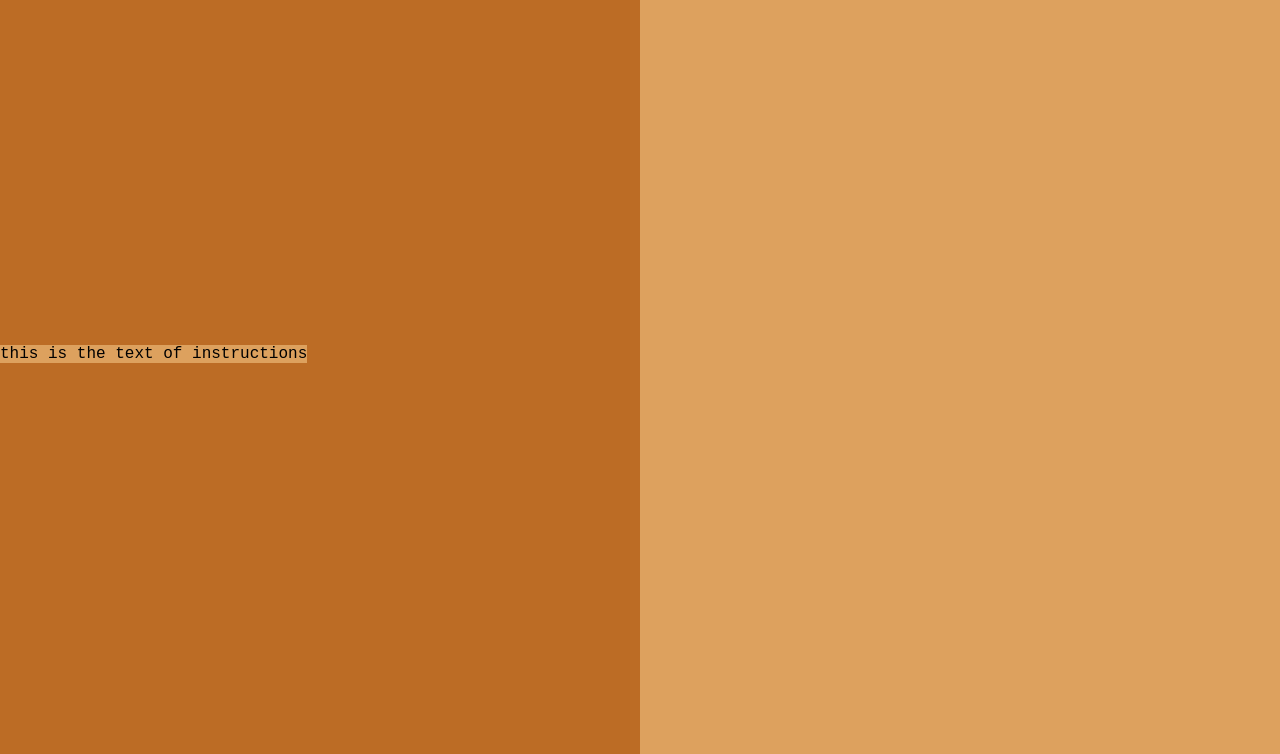
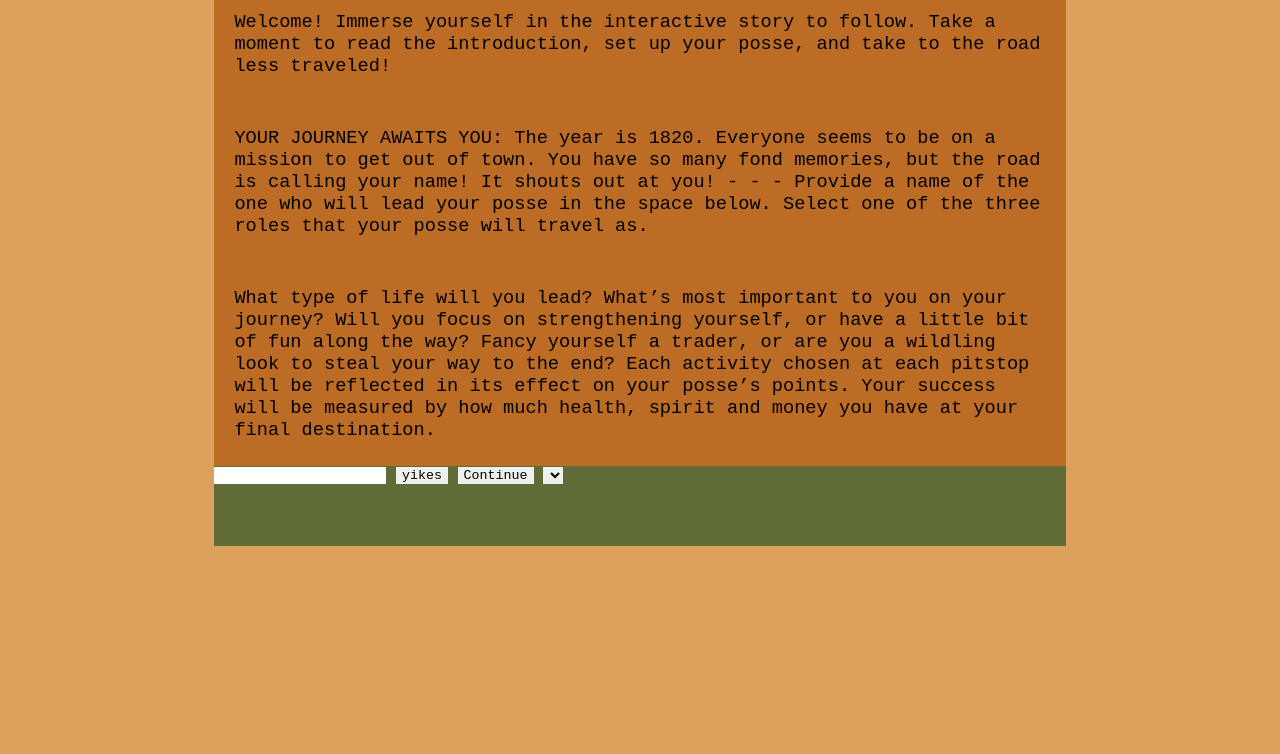
Before and after one commit to nd1391/Mod1-Proj-Trail-Best, a plain HTML site: page index.html in a window 1280 px wide. Shown: the part 189-943 px from the top of the page. After the commit the page ends 800 px from the top, so only its background shows below. Drawn offline with Linux system fonts and the light colour scheme.

Commit message:
setting landing page

```diff
--- a/index.html
+++ b/index.html
@@ -8,10 +8,42 @@
     <link rel="stylesheet" href="style.css">
 </head>
 <body>
-    <h1>The Oregon Trail</h1>
-    <div class="story">
-        <p>this is the text of instructions</p>
+    <div class="main-content">
+    <h1 id="main-title">The Oregon Trail</h1>
+
+        <div class="story">
+        <p id="Welcome">
+            Welcome!  Immerse yourself in the interactive story to follow.  Take a moment to read the introduction, set up your posse, and take to the road less traveled!
+        </p>
+
+        <p id="intro">
+YOUR JOURNEY AWAITS YOU:
+The year is 1820.  Everyone seems to be on a mission to get out of town.  You have so many fond memories, but the road is calling your name!  It shouts out at you! - - -
+Provide a name of the one who will lead your posse  in the space below.
+Select one of the three roles that your posse will travel as.
+        </p>
+        <p id="instructions">
+            What type of life will you lead?  What’s most important to you on your journey?  Will you focus on strengthening yourself, or have a little bit of fun along the way?  Fancy yourself a trader, or are you a wildling look to steal your way to the end?  Each activity chosen at each pitstop will be reflected in its effect on your posse’s points.  Your success will be measured by how much health, spirit and money you have at your final destination.
+        </p>
+
+        </div>
+
+    </div>
+    <div class="interactives">
+        <input type="text" name="input-text" id="input-text">
+        <input type="submit" value="yikes">
+        <input type="button" value="Continue">
+
+        <select name="role" id="role">
+            <option value="Moonshiner"></option>
+            <option value="Hunter"></option>
+            <option value="Outlaw"></option>
+        </select>
+
     </div>
     <script src="script.js"></script>
+
+
+
 </body>
 </html>
--- a/style.css
+++ b/style.css
@@ -6,20 +6,32 @@
 * {
     margin: 0;
     border: 0;
-    background-color: #DDA15E;
     color: black;
     font-family:'Courier New', Courier, monospace;
 
 }
 
+p {
+    margin:20px;
+}
+
 .story {
-    width: 50%;
-    height: 100vh;
+    width: 70%;
+    height: 60vh;
+    margin-right: 15%;
+    margin-left: 15%;
     background: #BC6C25;
+    font-size: 14pt;
     color: black;
-    display: flex;
-    align-items: center;
-    justify-content: flex-start;
+    display:inline-flex;
+    flex-wrap:wrap;
+    align-items:center;
+    justify-content:space-around;
+}
+
+body {
+    padding:2rem;
+    background-color: #DDA15E;
 }
 
 
@@ -29,3 +41,12 @@ h1 {
     color: #283618;
     text-align: center;
 }
+
+.interactives {
+    background-color: #606C38;
+    width: 70%;
+    height: 10vh;
+    margin-right: 15%;
+    margin-left: 15%;
+    align-self: center;
+}
```
